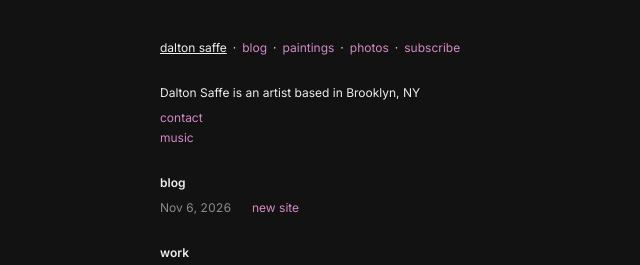
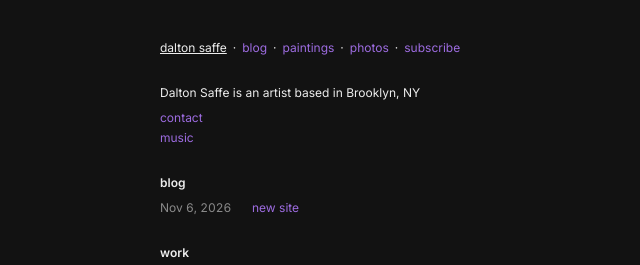
Before and after one commit to daltn/daltonsaffe, an Eleventy site: page src/index.njk in a window 1280 px wide. Shown: the top 265 px of the page, 160-800 px from the left. Built offline with nearby package versions, Linux system fonts and the light colour scheme; Eleventy itself is replaced by a stand-in of ours; files that its build step writes are made by us from their sources; what js-yaml would draw is missing.

Commit message:
set link color to deeper purple #9d6ce0
Co-Authored-By: Claude Opus 5.5 <noreply@anthropic.com>

```diff
--- a/src/style.css
+++ b/src/style.css
@@ -3,7 +3,7 @@
   --bg: #121212;
   --fg: #ededed;
   --muted: #8a8a8a;
-  --accent: #d289c5;
+  --accent: #9d6ce0;
   --surface: #1e1e1e;
 }
 
```
